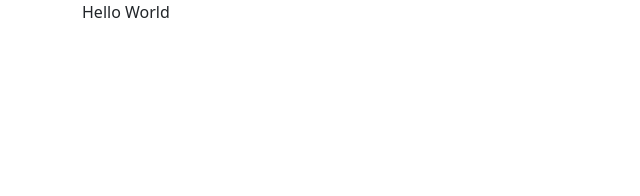
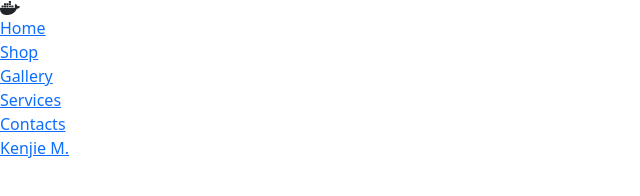
Before and after one commit to ui-kenjie/simpleTablewithJS, a plain HTML site: page index.html in a window 1280 px wide. Shown: the whole page, without its empty margins (0-640 px from the left). Drawn offline with nearby package versions, Linux system fonts and the light colour scheme.

Commit message:
adding some files

```diff
--- a/index.html
+++ b/index.html
@@ -6,14 +6,45 @@
     <!-- BOOTSTRAP -->
     <link href="https://cdn.jsdelivr.net/npm/bootstrap@5.3.3/dist/css/bootstrap.min.css" rel="stylesheet" integrity="sha384-QWTKZyjpPEjISv5WaRU9OFeRpok6YctnYmDr5pNlyT2bRjXh0JMhjY6hW+ALEwIH" crossorigin="anonymous">
     <script src="https://cdn.jsdelivr.net/npm/bootstrap@5.3.3/dist/js/bootstrap.bundle.min.js" integrity="sha384-YvpcrYf0tY3lHB60NNkmXc5s9fDVZLESaAA55NDzOxhy9GkcIdslK1eN7N6jIeHz" crossorigin="anonymous"></script>
+
+    <!-- FONT AWESOME -->
+    <link rel="stylesheet" href="https://cdnjs.cloudflare.com/ajax/libs/font-awesome/6.5.2/css/all.min.css" integrity="sha512-SnH5WK+bZxgPHs44uWIX+LLJAJ9/2PkPKZ5QiAj6Ta86w+fsb2TkcmfRyVX3pBnMFcV7oQPJkl9QevSCWr3W6A==" crossorigin="anonymous" referrerpolicy="no-referrer" />
+
+    <!-- STYLE CSS -->
+    <link rel="stylesheet" href="style.css">
+
     <title>Simple Table With JS</title>
 </head>
 <body>
 
 
-    <div class="container">
-        Hello World
-    </div>
+    <aside>
+        <nav class="main-logo">
+            <i class="fa-brands fa-docker"></i>
+        </nav>
+        <nav class="main-navigation">
+            <a href="" class="d-block">
+                <span>Home</span>
+            </a>
+            <a href="" class="d-block">
+                <span>Shop</span>
+            </a>
+            <a href="" class="d-block">
+                <span>Gallery</span>
+            </a>
+            <a href="" class="d-block">
+                <span>Services</span>
+            </a>
+            <a href="" class="d-block">
+                <span>Contacts</span>
+            </a>
+        </nav>
+        <nav class="account-navigation">
+            <a href="">
+                <span>Kenjie M.</span>
+            </a>
+        </nav>
+    </aside>
 
 </body>
 </html>
```
Also changed, not shown: index.js (added), style.css (added).
